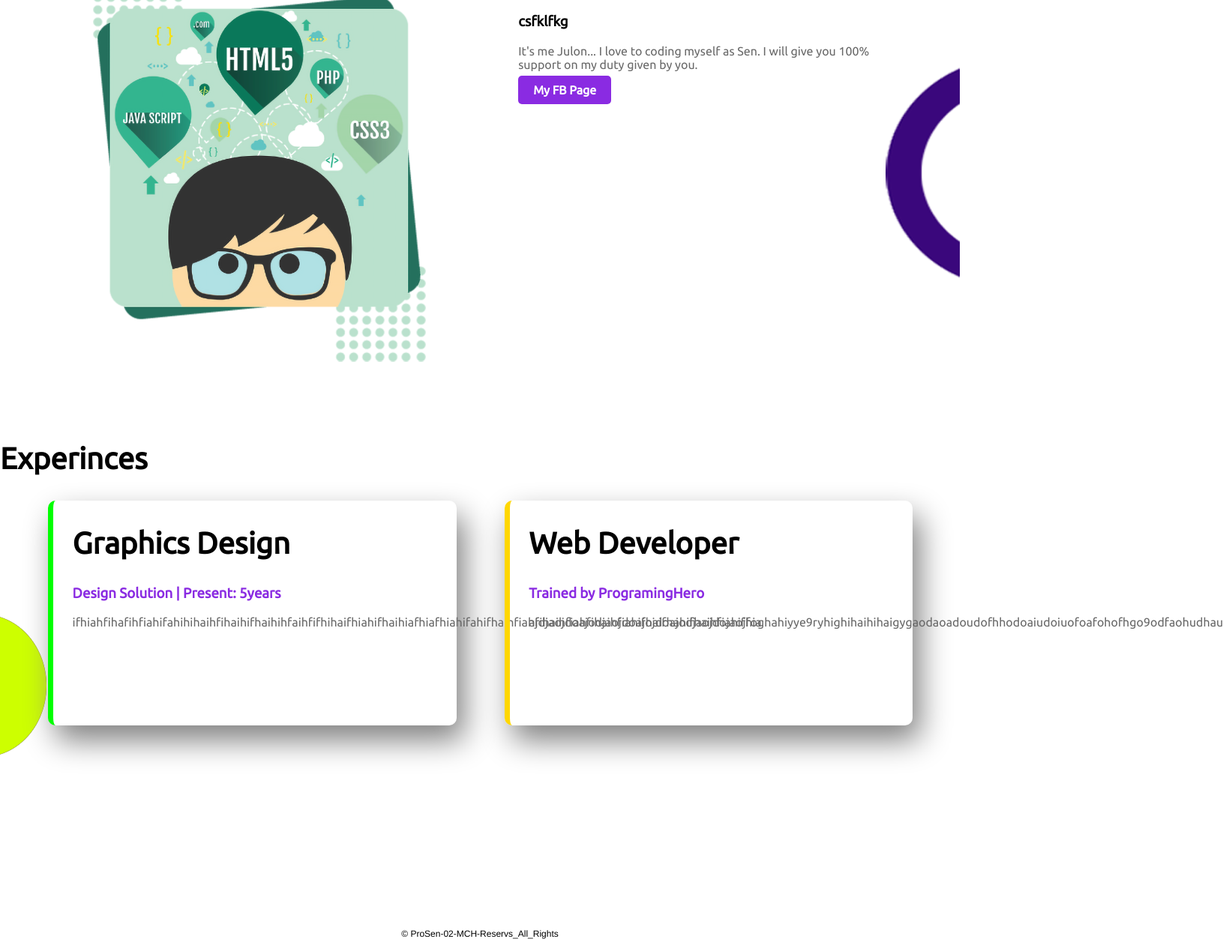
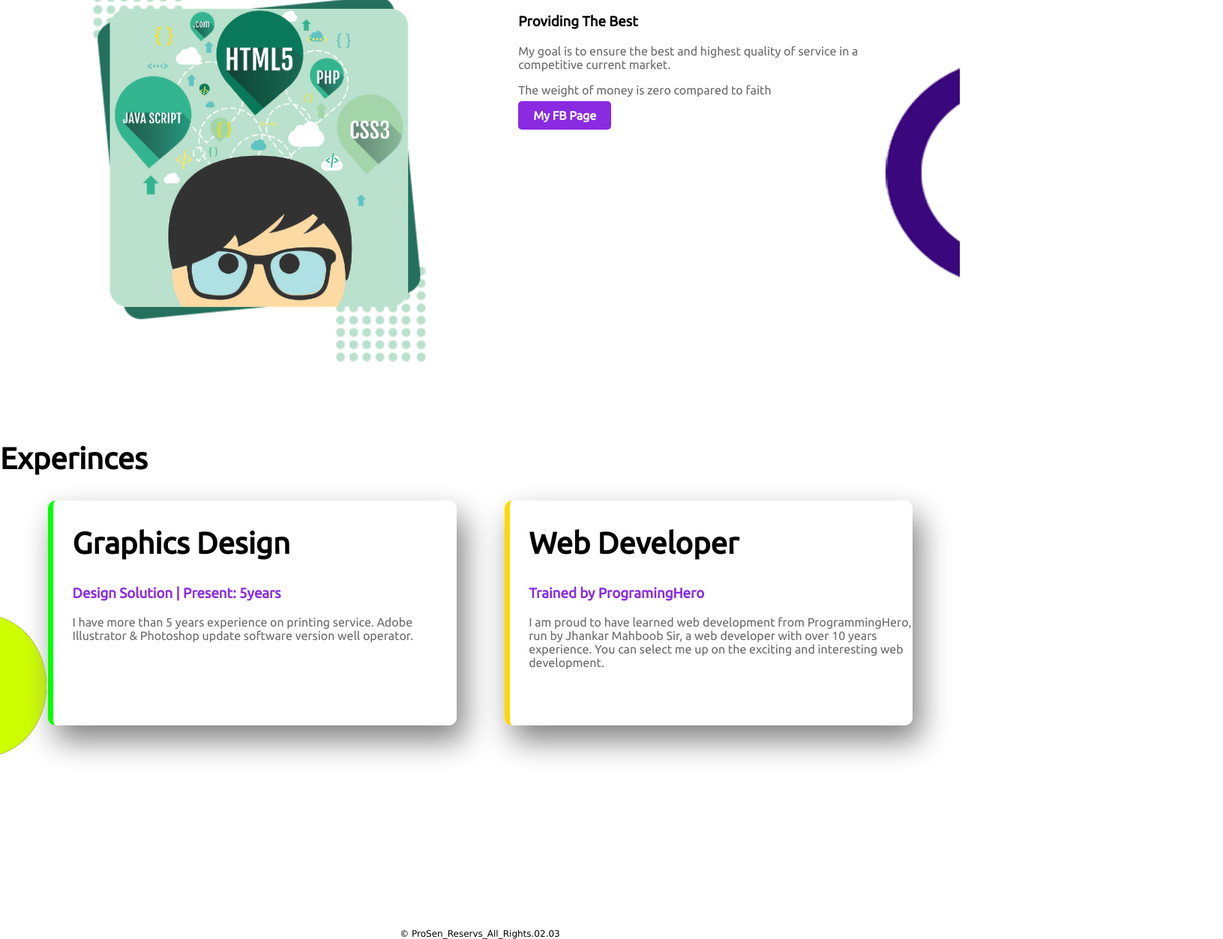
Before and after one commit to ItsMrSen/Web-Portfolio, a plain HTML site: page index.html in a window 1280 px wide. Shown: the part 744-1997 px from the top of the page at 75% size, 1631 px wide, since content can reach past the window. Drawn offline with Linux system fonts and the light colour scheme.

Commit message:
change on text

```diff
--- a/Style.css
+++ b/Style.css
@@ -10,6 +10,7 @@ h2{
 }
 p{
     color: dimgrey;
+    text-align: left;
 }
 .clr1{
     color: rgb(1, 18, 247);
@@ -52,11 +53,15 @@ section{
     box-shadow: 10px 20px 40px gray;
     border-radius: 10px;
     height: 60%;
+
 }
 .experince{
     background-image: url("web/Dream Left.png");
     background-repeat: no-repeat;
     background-position: left;
+
+
+
 }
 #full-stack{
     border-left:  7px solid lime;
@@ -70,5 +75,5 @@ section{
 footer{
     text-align: center;
     font-size: 12px;
-    font-family: 'Franklin Gothic Medium', 'Arial Narrow', Arial, sans-serif;
+    font-family: 'Lucida Sans', 'Lucida Sans Regular', 'Lucida Grande', 'Lucida Sans Unicode', Geneva, Verdana, sans-serif;
 }
--- a/index.html
+++ b/index.html
@@ -13,7 +13,7 @@
         <div class="half-width">
             <h1>Welcome to</h1>
         <h1><span class="clr1">Sen's</span> Branch</h1>
-        <h3>About Sen</h3>
+        <h3>About Me</h3>
         <p>Hi!!</p>
         <p>It's me Julon... I love to coding myself as Sen. I will give you 100% support on my duty given by you.</p>
         <a class="get-button" target="_none" href="https://www.linkedin.com/in/pro-sen-100b7b1a3/">Get Me</a>
@@ -28,9 +28,10 @@
             <img src="web/Profile-2.png" alt="">
         </div>
         <div class="half-width">
-            <h2>workda</h2>
-            <h3>csfklfkg</h3>
-            <p>It's me Julon... I love to coding myself as Sen. I will give you 100% support on my duty given by you.</p>
+            <h2>Working Mission</h2>
+            <h3>Providing The Best</h3>
+            <p>My goal is to ensure the best and highest quality of service in a competitive current market.</p>
+            <p> The weight of money is zero compared to faith</p>
             <a class="get-button" target="_blank" href="https://www.facebook.com/DesignSolution.ctg/">My FB Page</a>
 
         </div>
@@ -40,17 +41,18 @@
         <div id="full-stack" class="half-width Experinces-class">
             <h2>Graphics Design</h2>
             <h3 class="Orange">Design Solution | Present: 5years</h3>
-            <p>ifhiahfihafihfiahifahihihaihfihaihifhaihihfaihfifhihaifhiahifhaihiafhiafhiahifahifhaihfiahfihaihfiahfihaihfiahifhaifhahifhaihfiahifhia</p>
+            <p style="width: auto">I have more than 5 years experience on printing service. Adobe Illustrator
+            & Photoshop update software version well operator.</p>
 
         </div>
         <div id="For-Web" class="half-width Experinces-class">
             <h2>Web Developer</h2>
             <h3 class="Orange">Trained by ProgramingHero</h3>
-            <p>ajdjaojdoajodjaojdoajojdoajodjaojdojaojfoghahiyye9ryhighihaihihaigygaodaoadoudofhhodoaiudoiuofoafohofhgo9odfaohudhau</p>
+            <p>I am proud to have learned web development from ProgrammingHero, run by Jhankar Mahboob Sir, a web developer with over 10 years experience. You can select me up on the exciting and interesting web development.</p>
         </div>
     </section>
-    <footer>
-        © ProSen-02-MCH-Reservs_All_Rights
+    <footer class="footer">
+        © ProSen_Reservs_All_Rights.02.03
     </footer>
 </body>
 </html>
```
